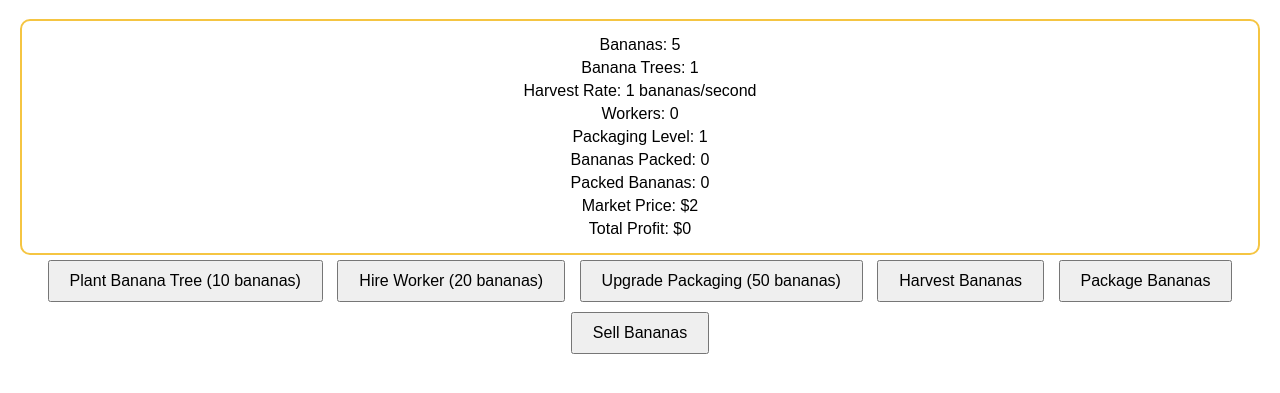
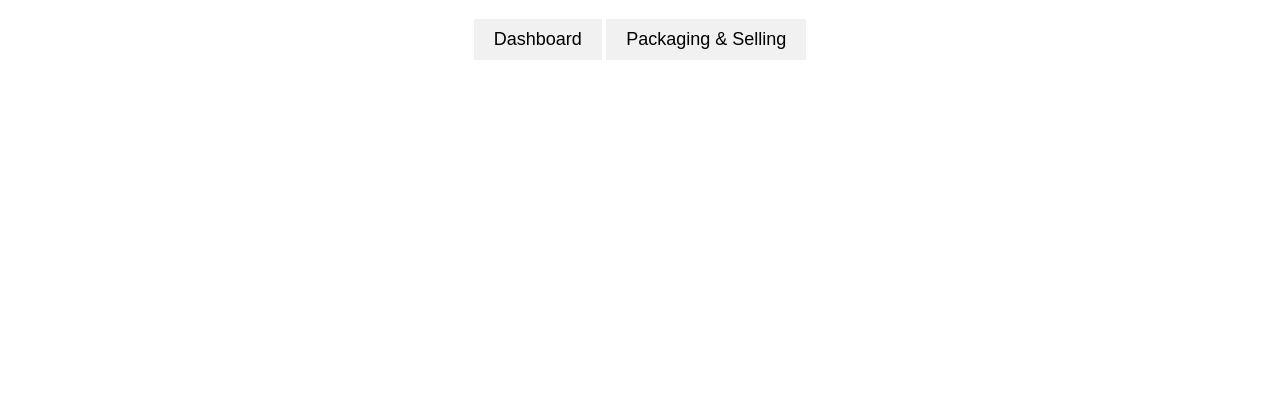
Before and after one commit to cosmic-banana/cosmic-banana.github.io, a plain HTML site: page index.html in a window 1280 px wide. Shown: the part 61-454 px from the top of the page. Drawn offline with Linux system fonts and the light colour scheme.

Commit message:
tab layouts

```diff
--- a/game.js
+++ b/game.js
@@ -7,6 +7,7 @@ let packagingLevel = 1;
 let bananasPacked = 0;
 let packedBananaCount = 0;
 let marketPrice = 2;
+let totalProfit = 0;
 
 function updateDashboard() {
     document.getElementById('banana-count').innerText = bananaCount;
@@ -67,11 +68,22 @@ function sellBananas() {
     updateDashboard();
 }
 
-let totalProfit = 0;
-
 setInterval(() => {
     bananaCount += harvestRate + workerRate;
     updateDashboard();
 }, 1000);
 
+function openTab(tabName) {
+    var i, tabContent, tabButton;
+    tabContent = document.getElementsByClassName("tab-content");
+    for (i = 0; i < tabContent.length; i++) {
+        tabContent[i].style.display = "none";
+    }
+    tabButton = document.getElementsByClassName("tab-button");
+    for (i = 0; i < tabButton.length; i++) {
+        tabButton[i].className = tabButton[i].className.replace(" active", "");
+    }
+    document.getElementById(tabName).style.display = "block";
+}
+
 updateDashboard();
--- a/index.html
+++ b/index.html
@@ -8,23 +8,35 @@
 </head>
 <body>
     <h1>Banana Empire</h1>
-    <div id="dashboard">
+    <div class="tabs">
+        <button class="tab-button" onclick="openTab('dashboard')">Dashboard</button>
+        <button class="tab-button" onclick="openTab('packaging')">Packaging & Selling</button>
+    </div>
+
+    <div id="dashboard" class="tab-content">
+        <div>
             <p>Bananas: <span id="banana-count">0</span></p>
             <p>Banana Trees: <span id="tree-count">1</span></p>
             <p>Harvest Rate: <span id="harvest-rate">1</span> bananas/second</p>
             <p>Workers: <span id="worker-count">0</span></p>
+            <p>Total Profit: $<span id="total-profit">0</span></p>
+        </div>
+        <button class="button" onclick="plantTree()">Plant Banana Tree (10 bananas)</button>
+        <button class="button" onclick="hireWorker()">Hire Worker (20 bananas)</button>
+        <button class="button" onclick="harvestBananas()">Harvest Bananas</button>
+    </div>
+
+    <div id="packaging" class="tab-content" style="display:none">
+        <div>
             <p>Packaging Level: <span id="packaging-level">1</span></p>
             <p>Bananas Packed: <span id="bananas-packed">0</span></p>
             <p>Packed Bananas: <span id="packed-banana-count">0</span></p>
             <p>Market Price: $<span id="market-price">2</span></p>
-        <p>Total Profit: $<span id="total-profit">0</span></p>
         </div>
-    <button class="button" onclick="plantTree()">Plant Banana Tree (10 bananas)</button>
-    <button class="button" onclick="hireWorker()">Hire Worker (20 bananas)</button>
         <button class="button" onclick="upgradePackaging()">Upgrade Packaging (50 bananas)</button>
-    <button class="button" onclick="harvestBananas()">Harvest Bananas</button>
         <button class="button" onclick="packageBananas()">Package Bananas</button>
         <button class="button" onclick="sellBananas()">Sell Bananas</button>
+    </div>
 
     <script src="game.js"></script>
 </body>
--- a/styles.css
+++ b/styles.css
@@ -8,12 +8,33 @@ body {
     padding: 10px 20px;
     font-size: 16px;
 }
-#dashboard {
+.tab-button {
+    background-color: #f1f1f1;
+    border: none;
+    outline: none;
+    cursor: pointer;
+    padding: 10px 20px;
+    transition: 0.3s;
+    font-size: 18px;
+}
+.tab-button:hover {
+    background-color: #ddd;
+}
+.tab-button.active {
+    background-color: #ccc;
+}
+.tab-content {
+    display: none;
+    border: 1px solid #ccc;
+    padding: 10px;
+    margin-top: 10px;
+}
+#dashboard, #packaging {
     margin-top: 20px;
     border: 2px solid #f5c542;
     padding: 10px;
     border-radius: 10px;
 }
-#dashboard p {
+#dashboard p, #packaging p {
     margin: 5px;
 }
```
Lines whose indentation alone changed are shown as unchanged.
